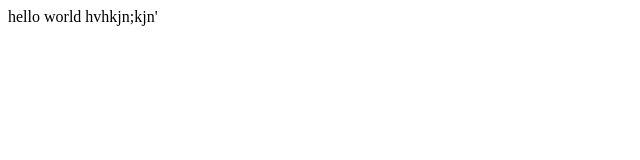
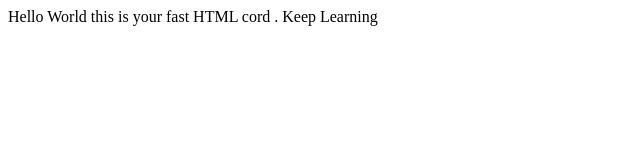
Before and after one commit to chathu1996/algorithms-for-256, a plain HTML site: page index.html in a window 1280 px wide. Shown: the whole page, without its empty margins (0-640 px from the left). Drawn offline with Linux system fonts and the light colour scheme.

Commit message:
Update index.html
add text

```diff
--- a/index.html
+++ b/index.html
@@ -5,7 +5,9 @@
     <title>Document</title>
 </head>
 <body>
-    hello world
-    hvhkjn;kjn'
+
+    Hello World this is your fast HTML cord .
+    Keep Learning
+
 </body>
 </html>
```
